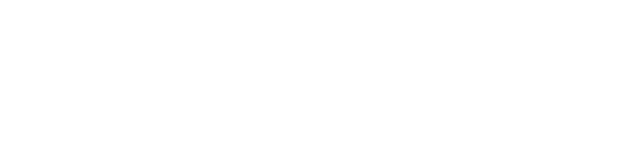
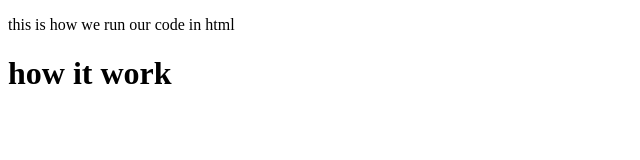
Before and after one commit to harkinde/something, a plain HTML site: page version-controle/index.html in a window 1280 px wide. Shown: the whole page, without its empty margins (0-640 px from the left). Drawn offline with Linux system fonts and the light colour scheme.

Commit message:
version 3

```diff
--- a/version-controle/change.js
+++ b/version-controle/change.js
@@ -1,2 +1,2 @@
 console.log(console);
-console.log("version 2");
+console.log("version 3");
--- a/version-controle/index.html
+++ b/version-controle/index.html
@@ -6,6 +6,7 @@
     <title>Document</title>
 </head>
 <body>
-
+ <p>this is how we run our code in html</p>
+ <h1>how it work</h1>
 </body>
 </html>
```
